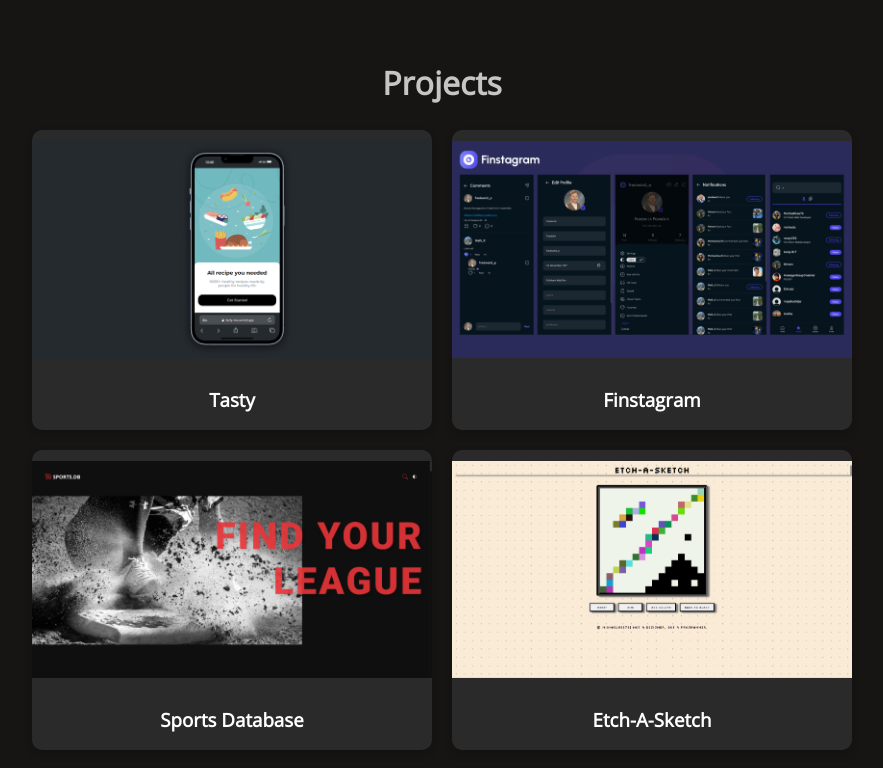
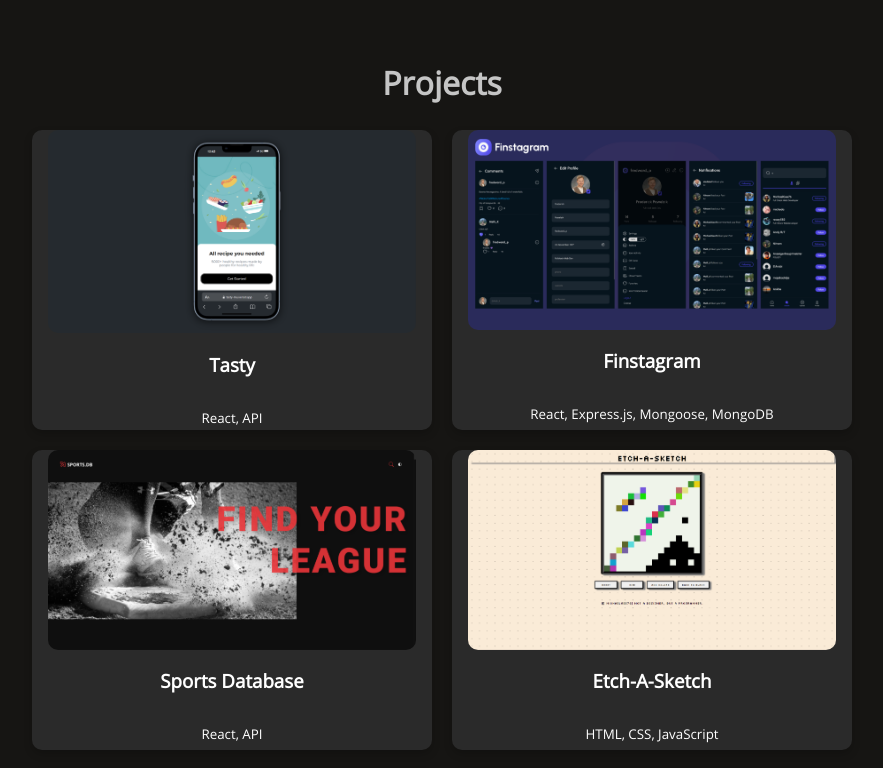
Before and after one commit to MichaelGee76/michael-alexander-gottung.portfolio, a React (Vite) app: page / in a window 1280 px wide. Shown: the part 1400-2168 px from the top of the page, without its empty margins (198-1081 px from the left). Built offline with nearby package versions, Linux system fonts and the light colour scheme.

Commit message:
fixed github link, added project.stack

```diff
--- a/src/pages/Projects/Projects.css
+++ b/src/pages/Projects/Projects.css
@@ -38,6 +38,11 @@
     flex-direction: column;
     align-items: center;
     justify-content: flex-start;
+    padding: 0 1rem;
+}
+
+.flip-card-front-stack {
+    font-size: smaller;
 }
 
 .flip-card-back {
@@ -57,6 +62,7 @@
 .project-summary {
     margin-bottom: 1rem;
     font-size: 1rem;
+    color: var(--primary-color);
 }
 
 .project-link-container {
--- a/src/pages/Projects/Projects.jsx
+++ b/src/pages/Projects/Projects.jsx
@@ -16,6 +16,7 @@
         github: "https://github.com/fredwardp/tasty",
         summary:
             "Tasty is a mobile-only web app that allows users to browse and search for recipes by category and country, providing detailed recipe information, built using React and a third-party recipe API.",
+        stack: "React, API",
     },
     {
         id: 2,
@@ -25,6 +26,7 @@
         github: "https://github.com/MichaelGee76/finstergram",
         summary:
             "Finstagram is a full-featured Instagram clone that allows users to follow others, post images with filters, engage with posts, and includes features like chat, notifications, and a dark mode, built using React, Express.js, and MongoDB.",
+        stack: "React, Express.js, Mongoose, MongoDB",
     },
     {
         id: 3,
@@ -34,6 +36,7 @@
         github: "https://github.com/fredwardp/SportsDB?tab=readme-ov-file",
         summary:
             "SportsDB is a React-based application that provides real-time, detailed information on clubs, leagues, and players from various sports, with customizable themes and filtering options.",
+        stack: "React, API",
     },
     {
         id: 4,
@@ -43,6 +46,7 @@
         github: "https://github.com/MichaelGee76/etch-a-sketch",
         summary:
             "Etch-A-Sketch is an interactive drawing game where users create pixelated designs by moving their mouse across a customizable grid.",
+        stack: "HTML, CSS, JavaScript",
     },
     {
         id: 5,
@@ -52,6 +56,7 @@
         github: "https://github.com/MichaelGee76/movie4you-react",
         summary:
             "Movies4You is a React-based web application that offers a movie list with filtering and search functionalities, allowing users to sort by date, rating, and alphabetical order.",
+        stack: "HTML, CSS, JavaScript",
     },
     {
         id: 6,
@@ -61,6 +66,7 @@
         github: "https://github.com/MichaelGee76/weather",
         summary:
             "The weather app is a JavaScript-based application that provides current weather information and a 5-day forecast for any location, with dynamic background changes based on the weather conditions.",
+        stack: "HTML, CSS, JavaScript",
     },
 ];
 
@@ -97,6 +103,9 @@
                                 <h3 className="flip-card-front-headline">
                                     {project.title}
                                 </h3>
+                                <p className="flip-card-front-stack">
+                                    {project.stack}
+                                </p>
                             </div>
                             <div className="flip-card-back">
                                 <div className="project-summary">
@@ -110,7 +119,11 @@
                                     >
                                         Live Site
                                     </a>
-                                    <a href="#" className="project-link">
+                                    <a
+                                        href={project.github}
+                                        target="_blank"
+                                        className="project-link"
+                                    >
                                         GitHub
                                     </a>
                                 </div>
```
